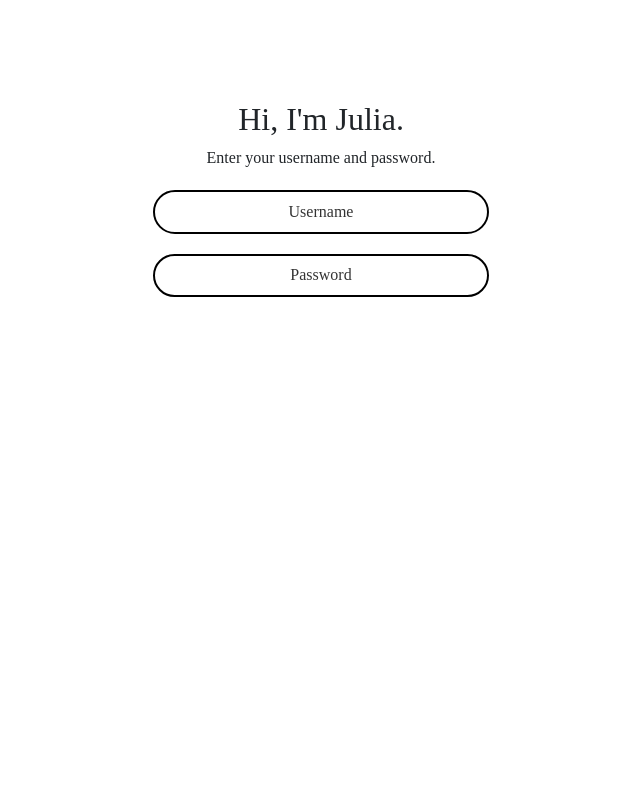
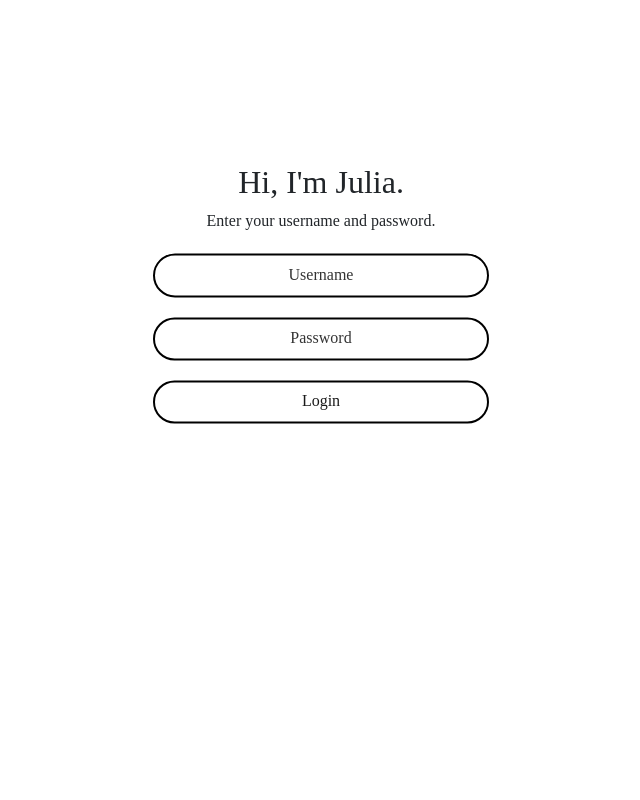
Before and after one commit to arcturus5340/julia, a Python web app: template templates/index.html in a window 1280 px wide. Shown: the whole page, without its empty margins (319-959 px from the left). Run offline with Jinja, Linux system fonts and the light colour scheme; the template is opened without the code that fills it, so the values that code supplies are empty; some web fonts are replaced.

Commit message:
Add login button Reformat the code Centralize the login form

```diff
--- a/static/css/index.css
+++ b/static/css/index.css
@@ -3,23 +3,27 @@
     src: url(../woff2/JetBrainsMono-Regular.woff2);
 }
 
-html{
-    scroll-behavior: smooth;
-    overflow: hidden;
-}
-
-body {
+html, body {
     margin: 0;
     padding: 0;
     font-family: "JetBrains Mono";
     background: white;
     /*background: black;*/
+    scroll-behavior: smooth;
+    overflow: hidden;
+    height: 100%;
+}
+
+.center-container {
+    align-items: center;
+    display: flex;
+    min-height: 100%;
 }
 
 .box {
     text-align: center;
     transition: 0.25s;
-    margin-top: 100px
+    transform: translateY(50%);
 }
 
 .box input[type="text"],
@@ -63,47 +67,46 @@ body {
     border-color: black;
 }
 
-/*.box .login-button {*/
-/*    !*background: rgba(0, 0, 0, .5);*!*/
-/*    background: rgba(255, 255, 255, .5);*/
-/*    display: block;*/
-/*    margin: 20px auto;*/
-/*    text-align: center;*/
-/*    !*border: 2px solid white;*!*/
-/*    border: 2px solid black;*/
-/*    padding: 14px 40px;*/
-/*    outline: none;*/
-/*    !*color: rgba(255, 255, 255, .9);*!*/
-/*    color: rgba(0, 0, 0, .9);*/
-/*    border-radius: 24px;*/
-/*    transition: 0.5s;*/
-/*    width: 21em;*/
-/*    height: 2.7em;*/
-/*    cursor: pointer;*/
-/*    vertical-align: middle;*/
-/*}*/
+.box .login-button {
+    /*background: rgba(0, 0, 0, .5);*/
+    background: rgba(255, 255, 255, .5);
+    display: block;
+    margin: 20px auto;
+    text-align: center;
+    /*border: 2px solid white;*/
+    border: 2px solid black;
+    outline: none;
+    /*color: rgba(255, 255, 255, .9);*/
+    color: rgba(0, 0, 0, .9);
+    border-radius: 24px;
+    transition: 0.5s;
+    width: 21em;
+    height: 2.7em;
+    cursor: pointer;
+    vertical-align: middle;
+}
 
-/*.box .login-button:hover {*/
-/*    !*background: white;*!*/
-/*    background: black;*/
-/*    !*color: black;*!*/
-/*    color: white;*/
-/*    width: 20em;*/
-/*}*/
+.box .login-button:hover {
+    /*background: white;*/
+    background: black;
+    /*color: black;*/
+    color: white;
+    width: 20em;
+}
 
-ul.social-network {
+.social-network {
     list-style: none;
     display: inline;
     margin-left: 0 !important;
     padding: 0
 }
 
-ul.social-network li {
+.social-network {
     display: inline;
     margin: 0 5px
 }
 
-.social-circle li a {
+.social-circle {
     display: inline-block;
     position: relative;
     margin: 0 auto 0 auto;
@@ -114,13 +117,13 @@ ul.social-network li {
     font-size: 30px
 }
 
-.social-circle li i {
+.social-circle i {
     margin: 0;
     line-height: 50px;
     text-align: center
 }
 
-.social-circle li a:hover i,
+.social-circle:hover i,
 .triggeredHover {
     transform: rotate(360deg);
     transition: all .4s
@@ -148,3 +151,8 @@ ul.social-network li {
     color: white;
     background-color: black;
 }
+
+.welcome {
+    text-align: center;
+    width: 100%;
+}
--- a/templates/contest.html
+++ b/templates/contest.html
@@ -11,6 +11,9 @@
 <body>
 <div class="container">
     <div class="row">
+        <div class="welcome">
+            <h1>Welcome, Username!</h1>
+        </div>
         <div class="row">
             <div class="col-3">
                 <div class="nav flex-column nav-pills" id="problem-tab" role="tablist" aria-orientation="vertical">
--- a/templates/index.html
+++ b/templates/index.html
@@ -9,7 +9,7 @@
     <link rel="stylesheet" href="../static/fontawesome/css/all.min.css">
 </head>
 <body>
-    <div class="container-fluid">
+    <div class="container-fluid ">
         <div class="row">
             <div class="align-content-center col-12">
                 <form class="box" name="login-form">
@@ -17,20 +17,11 @@
                     <div class="login-info">Enter your username and password.</div>
                     <input type="text" name="Username" id="Username" placeholder="Username">
                     <input type="password" name="Password" id="Password" placeholder="Password">
+                    <button class="login-button" type="button" name="Login" value="Login" href="#">Login</button>
 
-                    <!--
-                        <button class="login-button" type="button" name="Login" value="login" href="#">Login</button>
-                    -->
-
-                    <div class="col-md-12">
-                        <ul class="social-network social-circle">
-                            <li>
-                                <a href="https://github.com/arcturus5340/julia" class="icoGitHub" title="GitHub">
-                                    <i class="fab fa-github"></i>
-                                </a>
-                            </li>
-                        </ul>
-                    </div>
+                    <a href="https://github.com/arcturus5340/julia" class="social-circle icoGitHub" title="GitHub">
+                        <i class="fab fa-github"></i>
+                    </a>
                 </form>
             </div>
         </div>
```
